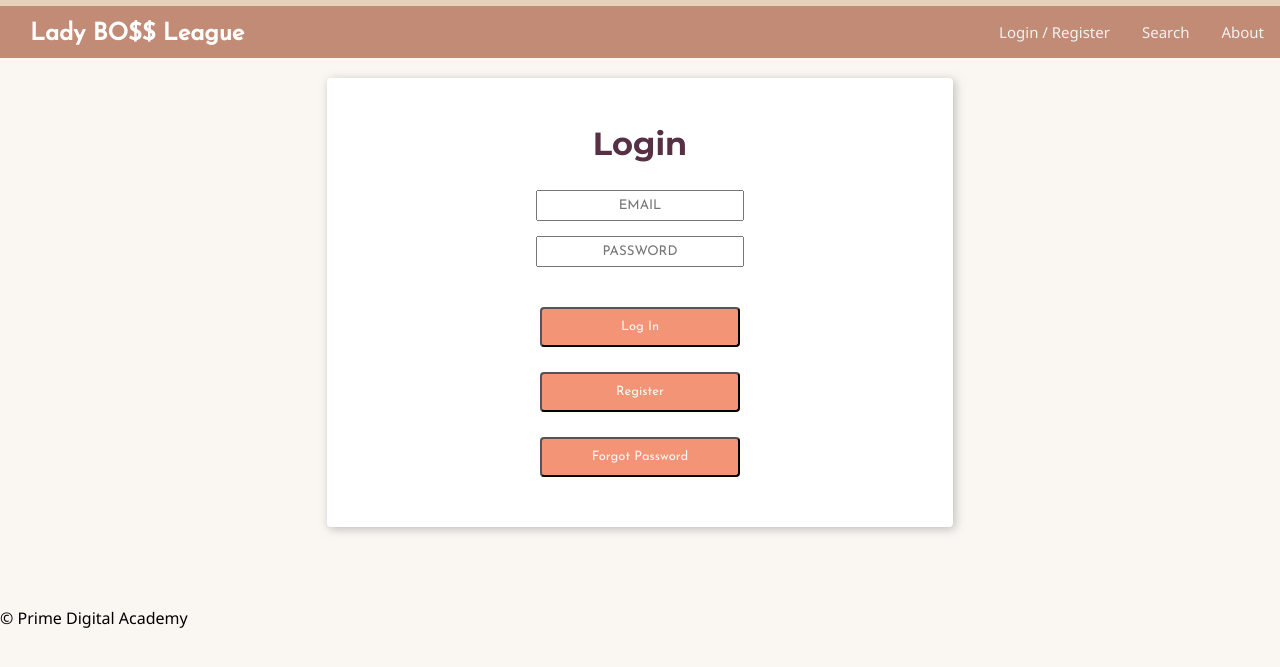
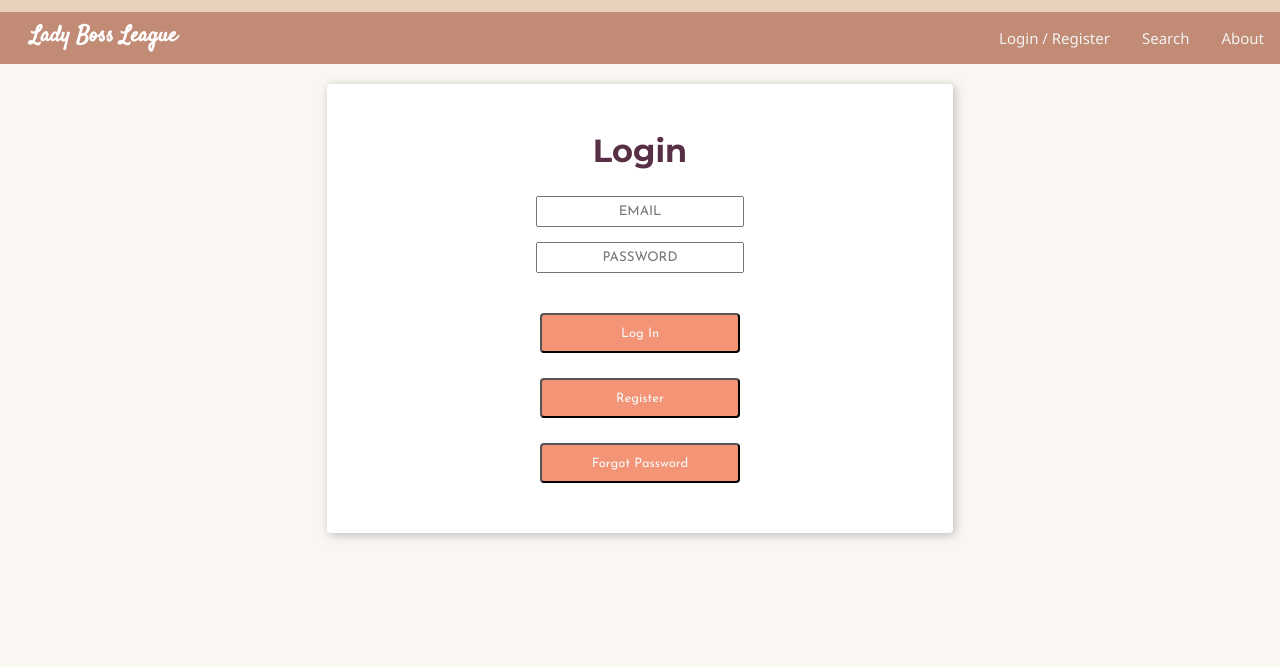
Before and after one commit to fgkrieger13/Find-Your-Power, a React app: page /#/home in a window 1280 px wide. Shown: the part 89-756 px from the top of the page. Built offline with nearby package versions, Linux system fonts and the light colour scheme; no server answers.

Commit message:
remove footer and add google font for subheader

```diff
--- a/public/index.html
+++ b/public/index.html
@@ -7,6 +7,7 @@
     <!-- <meta name="viewport" content="width=device-width, initial-scale=1, shrink-to-fit=no"> -->
     <meta name="theme-color" content="#000000">
     <link href="https://fonts.googleapis.com/css?family=Josefin+Sans|Montserrat:400,600,700&display=swap" rel="stylesheet">
+    <link href="https://fonts.googleapis.com/css?family=Satisfy&display=swap" rel="stylesheet">
 
     <title>App</title>
   </head>
--- a/src/components/App/App.js
+++ b/src/components/App/App.js
@@ -76,7 +76,7 @@ class App extends Component {
             {/* If none of the other routes matched, we will show a 404. */}
             <Route render={() => <h1>404</h1>} />
           </Switch>
-          <Footer />
+          {/* <Footer /> */}
         </div>
       </Router>
   )}
--- a/src/components/Nav/Nav.css
+++ b/src/components/Nav/Nav.css
@@ -38,6 +38,8 @@
 }
 
 .logo-title {
+  font-family: 'Satisfy', cursive;
+  font-size: 22px;
   text-align: left;
   padding-top: -20px;
   padding-left: 30px;
--- a/src/components/Nav/Nav.js
+++ b/src/components/Nav/Nav.js
@@ -9,7 +9,7 @@ const Nav = (props) => (
     <Link to="/home">
       <img className="nav-title" src={require('./logo.png')}></img>
     </Link>
-    <h2 className= "logo-title">Lady BO$$ League</h2>
+    <h2 className= "logo-title">Lady Boss League</h2>
     <div className="nav-right">
       <Link className="nav-link" to="/home">
         {/* Show this link if they are logged in or not,
```
